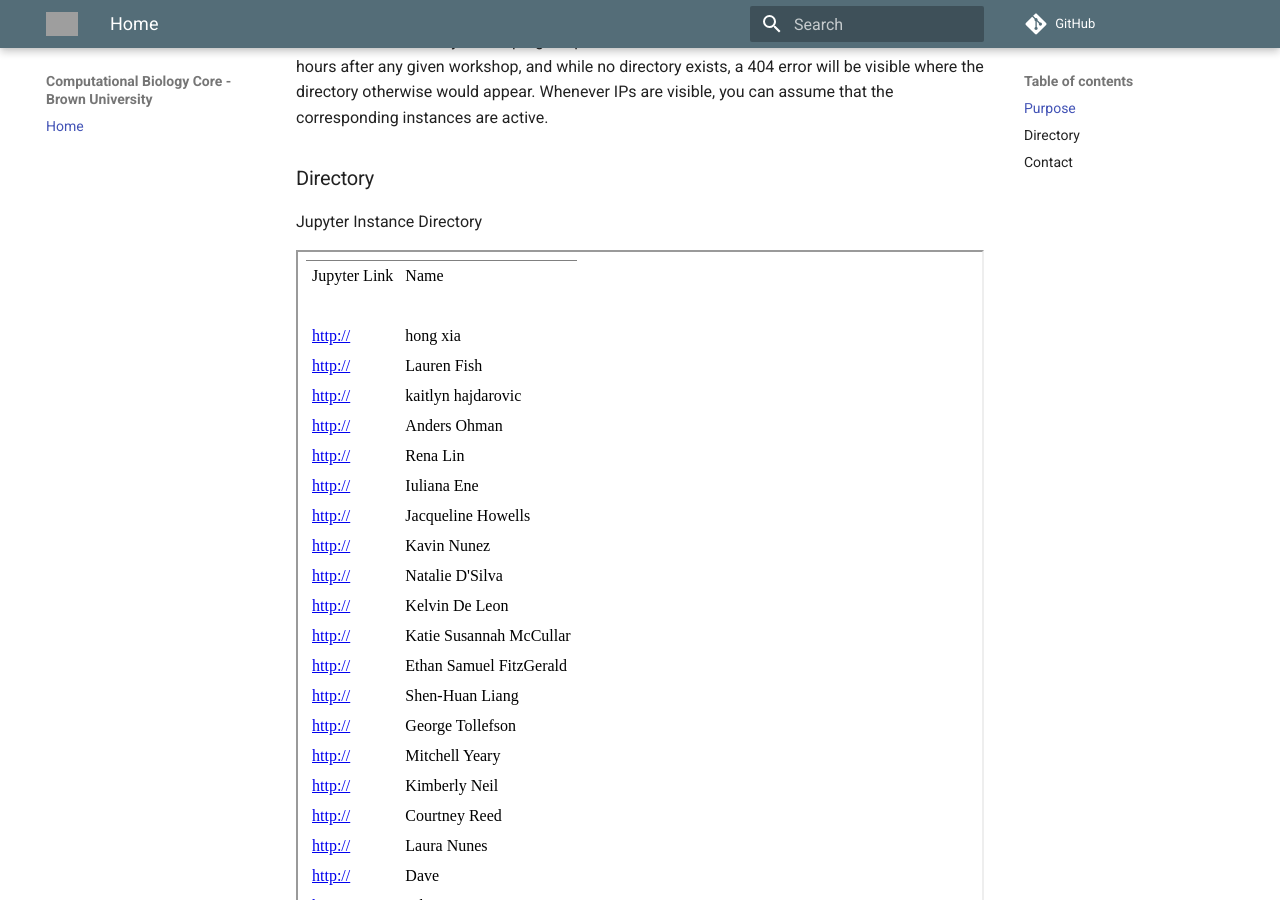
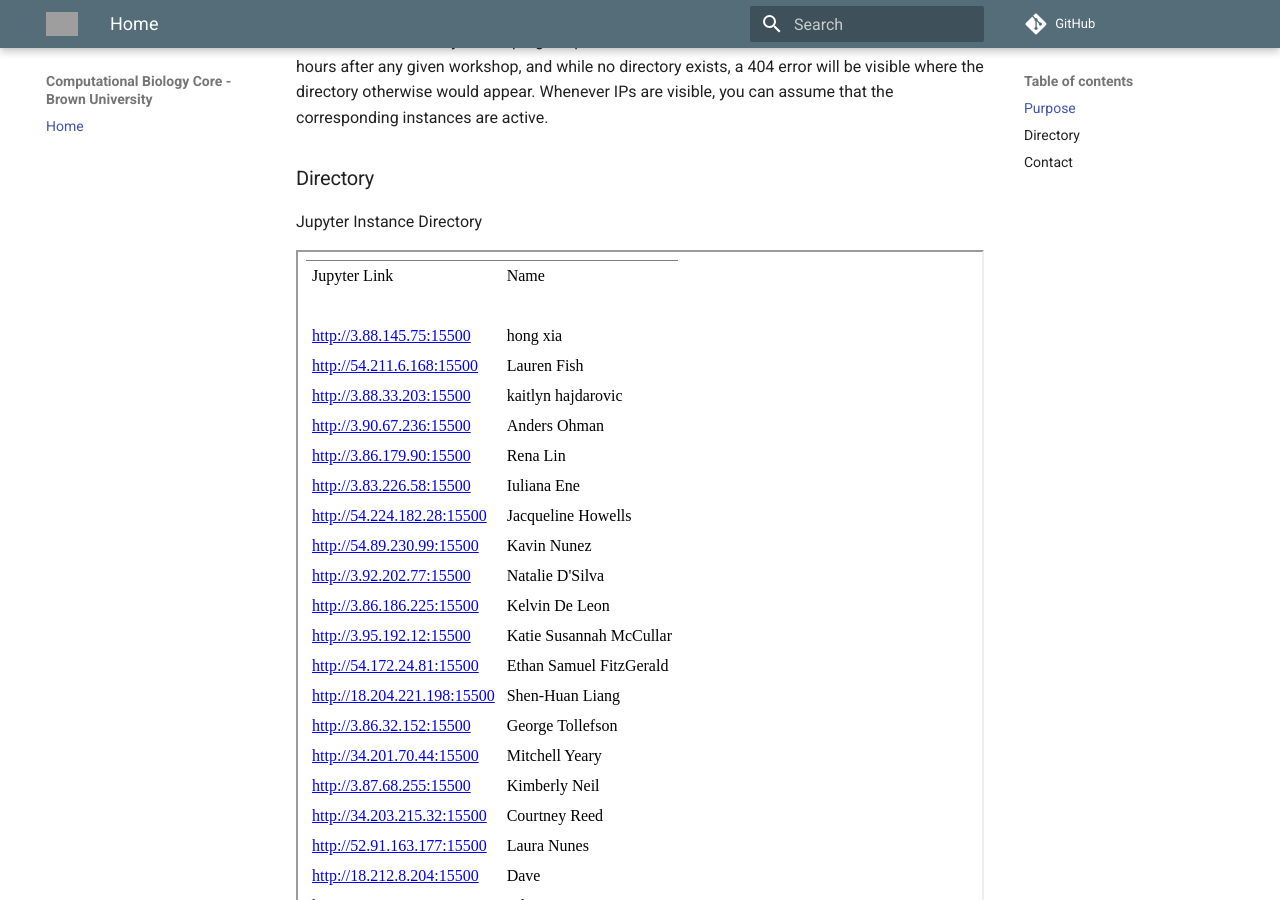
Before and after one commit to Aynur31/cbc-workshop-directory, an MkDocs documentation site: the page built from docs/index.md, in a window 1280 px wide and 900 px high, scrolled down 545 px. Built offline with MkDocs 1.6.1 and Material for MkDocs 9.7.7, drawn with Linux system fonts in a browser that asks for light colours; comment, search, counter and statistics services are not loaded; grey boxes are pictures that could not be loaded.

Commit message:
JupyterFleet directory autopushed

```diff
--- a/docs/assets/user_directory.html
+++ b/docs/assets/user_directory.html
@@ -14,283 +14,143 @@
 <td class="org-left">&#xa0;</td>
 </tr>
 <tr>
-<td class="org-left"><a href="http://">http://</a></td>
+<td class="org-left"><a href="http://3.88.145.75:15500">http://3.88.145.75:15500</a></td>
 <td class="org-left">hong xia</td>
 </tr>
 <tr>
-<td class="org-left"><a href="http://">http://</a></td>
+<td class="org-left"><a href="http://54.211.6.168:15500">http://54.211.6.168:15500</a></td>
 <td class="org-left">Lauren Fish</td>
 </tr>
 <tr>
-<td class="org-left"><a href="http://">http://</a></td>
+<td class="org-left"><a href="http://3.88.33.203:15500">http://3.88.33.203:15500</a></td>
 <td class="org-left">kaitlyn hajdarovic</td>
 </tr>
 <tr>
-<td class="org-left"><a href="http://">http://</a></td>
+<td class="org-left"><a href="http://3.90.67.236:15500">http://3.90.67.236:15500</a></td>
 <td class="org-left">Anders Ohman</td>
 </tr>
 <tr>
-<td class="org-left"><a href="http://">http://</a></td>
+<td class="org-left"><a href="http://3.86.179.90:15500">http://3.86.179.90:15500</a></td>
 <td class="org-left">Rena Lin</td>
 </tr>
 <tr>
-<td class="org-left"><a href="http://">http://</a></td>
+<td class="org-left"><a href="http://3.83.226.58:15500">http://3.83.226.58:15500</a></td>
 <td class="org-left">Iuliana Ene</td>
 </tr>
 <tr>
-<td class="org-left"><a href="http://">http://</a></td>
+<td class="org-left"><a href="http://54.224.182.28:15500">http://54.224.182.28:15500</a></td>
 <td class="org-left">Jacqueline Howells</td>
 </tr>
 <tr>
-<td class="org-left"><a href="http://">http://</a></td>
+<td class="org-left"><a href="http://54.89.230.99:15500">http://54.89.230.99:15500</a></td>
 <td class="org-left">Kavin Nunez</td>
 </tr>
 <tr>
-<td class="org-left"><a href="http://">http://</a></td>
+<td class="org-left"><a href="http://3.92.202.77:15500">http://3.92.202.77:15500</a></td>
 <td class="org-left">Natalie D'Silva</td>
 </tr>
 <tr>
-<td class="org-left"><a href="http://">http://</a></td>
+<td class="org-left"><a href="http://3.86.186.225:15500">http://3.86.186.225:15500</a></td>
 <td class="org-left">Kelvin De Leon</td>
 </tr>
 <tr>
-<td class="org-left"><a href="http://">http://</a></td>
+<td class="org-left"><a href="http://3.95.192.12:15500">http://3.95.192.12:15500</a></td>
 <td class="org-left">Katie Susannah McCullar</td>
 </tr>
 <tr>
-<td class="org-left"><a href="http://">http://</a></td>
+<td class="org-left"><a href="http://54.172.24.81:15500">http://54.172.24.81:15500</a></td>
 <td class="org-left">Ethan Samuel FitzGerald</td>
 </tr>
 <tr>
-<td class="org-left"><a href="http://">http://</a></td>
+<td class="org-left"><a href="http://18.204.221.198:15500">http://18.204.221.198:15500</a></td>
 <td class="org-left">Shen-Huan Liang</td>
 </tr>
 <tr>
-<td class="org-left"><a href="http://">http://</a></td>
+<td class="org-left"><a href="http://3.86.32.152:15500">http://3.86.32.152:15500</a></td>
 <td class="org-left">George Tollefson</td>
 </tr>
 <tr>
-<td class="org-left"><a href="http://">http://</a></td>
+<td class="org-left"><a href="http://34.201.70.44:15500">http://34.201.70.44:15500</a></td>
 <td class="org-left">Mitchell Yeary</td>
 </tr>
 <tr>
-<td class="org-left"><a href="http://">http://</a></td>
+<td class="org-left"><a href="http://3.87.68.255:15500">http://3.87.68.255:15500</a></td>
 <td class="org-left">Kimberly Neil</td>
 </tr>
 <tr>
-<td class="org-left"><a href="http://">http://</a></td>
+<td class="org-left"><a href="http://34.203.215.32:15500">http://34.203.215.32:15500</a></td>
 <td class="org-left">Courtney Reed</td>
 </tr>
 <tr>
-<td class="org-left"><a href="http://">http://</a></td>
+<td class="org-left"><a href="http://52.91.163.177:15500">http://52.91.163.177:15500</a></td>
 <td class="org-left">Laura Nunes</td>
 </tr>
 <tr>
-<td class="org-left"><a href="http://">http://</a></td>
+<td class="org-left"><a href="http://18.212.8.204:15500">http://18.212.8.204:15500</a></td>
 <td class="org-left">Dave</td>
 </tr>
 <tr>
-<td class="org-left"><a href="http://">http://</a></td>
+<td class="org-left"><a href="http://3.87.194.164:15500">http://3.87.194.164:15500</a></td>
 <td class="org-left">John</td>
 </tr>
 <tr>
-<td class="org-left"><a href="http://">http://</a></td>
+<td class="org-left"><a href="http://54.236.227.215:15500">http://54.236.227.215:15500</a></td>
 <td class="org-left">Amrita Sridhar</td>
 </tr>
 <tr>
-<td class="org-left"><a href="http://">http://</a></td>
+<td class="org-left"><a href="http://54.235.228.126:15500">http://54.235.228.126:15500</a></td>
 <td class="org-left">Ashley Conard</td>
 </tr>
 <tr>
-<td class="org-left"><a href="http://">http://</a></td>
+<td class="org-left"><a href="http://18.233.156.234:15500">http://18.233.156.234:15500</a></td>
 <td class="org-left">Seung-Ah Choe</td>
 </tr>
 <tr>
-<td class="org-left"><a href="http://">http://</a></td>
+<td class="org-left"><a href="http://100.26.189.182:15500">http://100.26.189.182:15500</a></td>
 <td class="org-left">Clara Sears</td>
 </tr>
 <tr>
-<td class="org-left"><a href="http://">http://</a></td>
+<td class="org-left"><a href="http://3.84.196.206:15500">http://3.84.196.206:15500</a></td>
 <td class="org-left">Erin Kulick</td>
 </tr>
 <tr>
-<td class="org-left"><a href="http://">http://</a></td>
+<td class="org-left"><a href="http://3.84.234.70:15500">http://3.84.234.70:15500</a></td>
 <td class="org-left">Medina Jackson-Browne</td>
 </tr>
 <tr>
-<td class="org-left"><a href="http://">http://</a></td>
+<td class="org-left"><a href="http://3.83.80.66:15500">http://3.83.80.66:15500</a></td>
 <td class="org-left">Nan Li</td>
 </tr>
 <tr>
-<td class="org-left"><a href="http://">http://</a></td>
+<td class="org-left"><a href="http://3.84.89.181:15500">http://3.84.89.181:15500</a></td>
 <td class="org-left">Geetika Kalloo</td>
 </tr>
 <tr>
-<td class="org-left"><a href="http://">http://</a></td>
+<td class="org-left"><a href="http://52.90.190.94:15500">http://52.90.190.94:15500</a></td>
 <td class="org-left">Rachel Denlinger</td>
 </tr>
 <tr>
-<td class="org-left"><a href="http://">http://</a></td>
+<td class="org-left"><a href="http://52.91.193.251:15500">http://52.91.193.251:15500</a></td>
 <td class="org-left">Melissa Eliot</td>
 </tr>
 <tr>
-<td class="org-left"><a href="http://">http://</a></td>
+<td class="org-left"><a href="http://3.92.214.175:15500">http://3.92.214.175:15500</a></td>
 <td class="org-left">Shengzhi Sun</td>
 </tr>
 <tr>
-<td class="org-left"><a href="http://">http://</a></td>
+<td class="org-left"><a href="http://3.83.103.251:15500">http://3.83.103.251:15500</a></td>
 <td class="org-left">Salomi</td>
 </tr>
 <tr>
-<td class="org-left"><a href="http://">http://</a></td>
+<td class="org-left"><a href="http://3.93.212.204:15500">http://3.93.212.204:15500</a></td>
 <td class="org-left">Felix Chan</td>
 </tr>
 <tr>
-<td class="org-left"><a href="http://">http://</a></td>
+<td class="org-left"><a href="http://18.234.222.165:15500">http://18.234.222.165:15500</a></td>
 <td class="org-left">Tiffany Ding</td>
 </tr>
 <tr>
-<td class="org-left"><a href="http://">http://</a></td>
-<td class="org-left"><b>Unassigned</b></td>
-</tr>
-<tr>
-<td class="org-left"><a href="http://">http://</a></td>
-<td class="org-left"><b>Unassigned</b></td>
-</tr>
-<tr>
-<td class="org-left"><a href="http://">http://</a></td>
-<td class="org-left"><b>Unassigned</b></td>
-</tr>
-<tr>
-<td class="org-left"><a href="http://">http://</a></td>
-<td class="org-left"><b>Unassigned</b></td>
-</tr>
-<tr>
-<td class="org-left"><a href="http://">http://</a></td>
-<td class="org-left"><b>Unassigned</b></td>
-</tr>
-<tr>
-<td class="org-left"><a href="http://">http://</a></td>
-<td class="org-left"><b>Unassigned</b></td>
-</tr>
-<tr>
-<td class="org-left"><a href="http://">http://</a></td>
-<td class="org-left"><b>Unassigned</b></td>
-</tr>
-<tr>
-<td class="org-left"><a href="http://">http://</a></td>
-<td class="org-left"><b>Unassigned</b></td>
-</tr>
-<tr>
-<td class="org-left"><a href="http://">http://</a></td>
-<td class="org-left"><b>Unassigned</b></td>
-</tr>
-<tr>
-<td class="org-left"><a href="http://">http://</a></td>
-<td class="org-left"><b>Unassigned</b></td>
-</tr>
-<tr>
-<td class="org-left"><a href="http://">http://</a></td>
-<td class="org-left"><b>Unassigned</b></td>
-</tr>
-<tr>
-<td class="org-left"><a href="http://">http://</a></td>
-<td class="org-left"><b>Unassigned</b></td>
-</tr>
-<tr>
-<td class="org-left"><a href="http://">http://</a></td>
-<td class="org-left"><b>Unassigned</b></td>
-</tr>
-<tr>
-<td class="org-left"><a href="http://">http://</a></td>
-<td class="org-left"><b>Unassigned</b></td>
-</tr>
-<tr>
-<td class="org-left"><a href="http://">http://</a></td>
-<td class="org-left"><b>Unassigned</b></td>
-</tr>
-<tr>
-<td class="org-left"><a href="http://">http://</a></td>
-<td class="org-left"><b>Unassigned</b></td>
-</tr>
-<tr>
-<td class="org-left"><a href="http://">http://</a></td>
-<td class="org-left"><b>Unassigned</b></td>
-</tr>
-<tr>
-<td class="org-left"><a href="http://">http://</a></td>
-<td class="org-left"><b>Unassigned</b></td>
-</tr>
-<tr>
-<td class="org-left"><a href="http://">http://</a></td>
-<td class="org-left"><b>Unassigned</b></td>
-</tr>
-<tr>
-<td class="org-left"><a href="http://">http://</a></td>
-<td class="org-left"><b>Unassigned</b></td>
-</tr>
-<tr>
-<td class="org-left"><a href="http://">http://</a></td>
-<td class="org-left"><b>Unassigned</b></td>
-</tr>
-<tr>
-<td class="org-left"><a href="http://">http://</a></td>
-<td class="org-left"><b>Unassigned</b></td>
-</tr>
-<tr>
-<td class="org-left"><a href="http://">http://</a></td>
-<td class="org-left"><b>Unassigned</b></td>
-</tr>
-<tr>
-<td class="org-left"><a href="http://">http://</a></td>
-<td class="org-left"><b>Unassigned</b></td>
-</tr>
-<tr>
-<td class="org-left"><a href="http://">http://</a></td>
-<td class="org-left"><b>Unassigned</b></td>
-</tr>
-<tr>
-<td class="org-left"><a href="http://">http://</a></td>
-<td class="org-left"><b>Unassigned</b></td>
-</tr>
-<tr>
-<td class="org-left"><a href="http://">http://</a></td>
-<td class="org-left"><b>Unassigned</b></td>
-</tr>
-<tr>
-<td class="org-left"><a href="http://">http://</a></td>
-<td class="org-left"><b>Unassigned</b></td>
-</tr>
-<tr>
-<td class="org-left"><a href="http://">http://</a></td>
-<td class="org-left"><b>Unassigned</b></td>
-</tr>
-<tr>
-<td class="org-left"><a href="http://">http://</a></td>
-<td class="org-left"><b>Unassigned</b></td>
-</tr>
-<tr>
-<td class="org-left"><a href="http://">http://</a></td>
-<td class="org-left"><b>Unassigned</b></td>
-</tr>
-<tr>
-<td class="org-left"><a href="http://">http://</a></td>
-<td class="org-left"><b>Unassigned</b></td>
-</tr>
-<tr>
-<td class="org-left"><a href="http://">http://</a></td>
-<td class="org-left"><b>Unassigned</b></td>
-</tr>
-<tr>
-<td class="org-left"><a href="http://">http://</a></td>
-<td class="org-left"><b>Unassigned</b></td>
-</tr>
-<tr>
-<td class="org-left"><a href="http://">http://</a></td>
-<td class="org-left"><b>Unassigned</b></td>
-</tr>
-<tr>
-<td class="org-left"><a href="http://">http://</a></td>
+<td class="org-left"><a href="http://3.88.222.89:15500">http://3.88.222.89:15500</a></td>
 <td class="org-left"><b>Unassigned</b></td>
 </tr>
 </tr>
```
